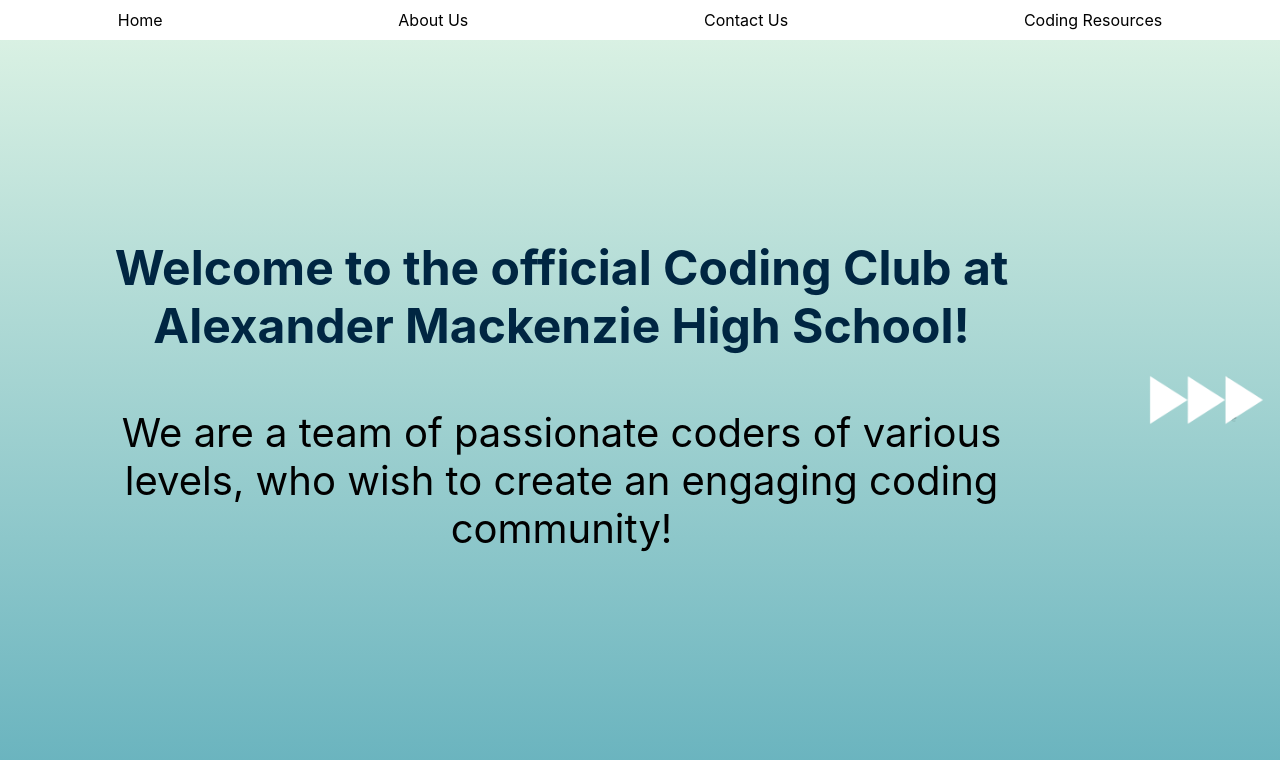
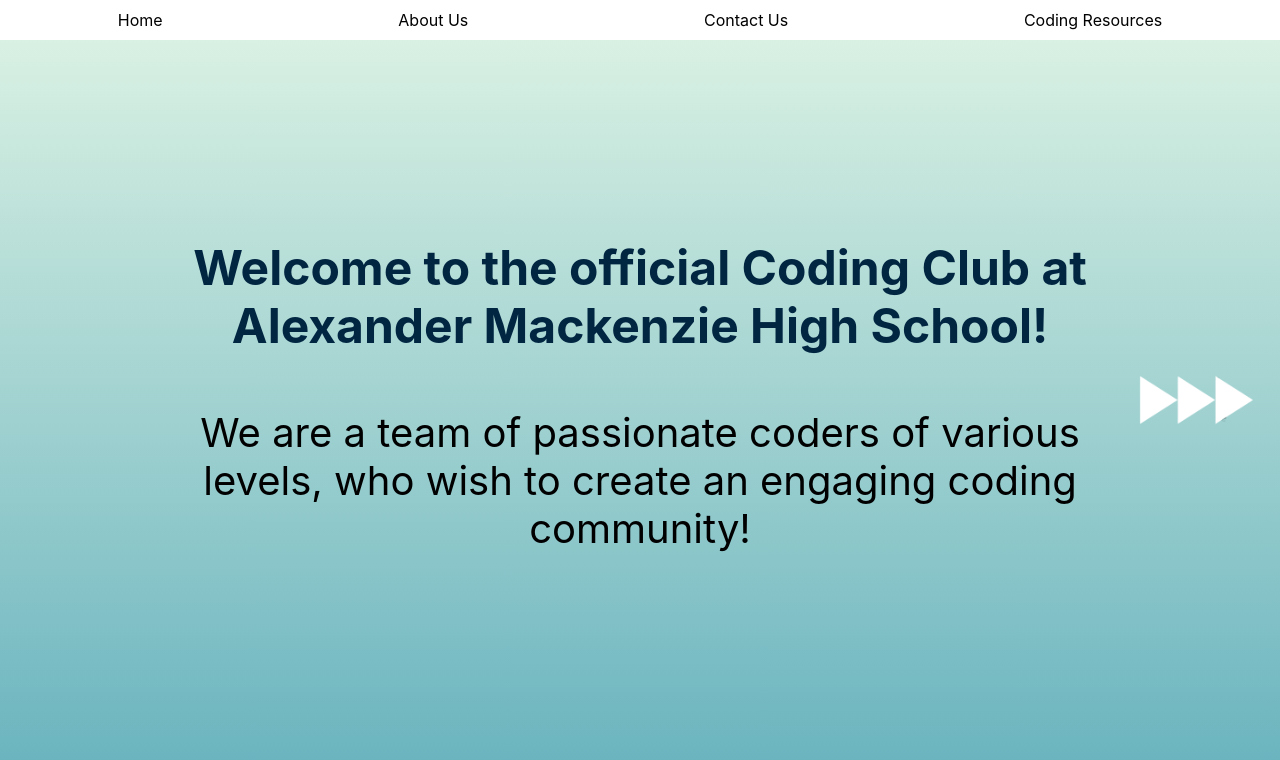
Before and after one commit to Coding-Club-AMHS/coding-club-website, a Next.js app: page /home in a window 1280 px wide. Shown: the top 760 px of the page. Built offline with nearby package versions, Linux system fonts and the light colour scheme.

Commit message:
added some more next buttons

```diff
--- a/components/HomePageScreen.js
+++ b/components/HomePageScreen.js
@@ -1,20 +1,14 @@
 import React from 'react';
 import StyledHomePageScreen from './HomePageScreen.styled';
-import NextButton from './NextButton';
-import Container from 'react-bootstrap/Container'
-import Navbar from './Navbar.js';
+
 
 const HomePageScreen = () => {
 
     return (
         <StyledHomePageScreen>
-
             <div className="content">
                 <h1>Welcome to the official Coding Club at Alexander Mackenzie High School! </h1>
                 <h1 id="second">We are a team of passionate coders of various levels, who wish to create an engaging coding community!</h1>
-            </div>
-            <div className="nextbutton">
-                <NextButton after='/about-us' />
             </div>
         </StyledHomePageScreen>
     )
--- a/pages/home.js
+++ b/pages/home.js
@@ -1,6 +1,6 @@
 import Head from 'next/head'
 import styles from '../styles/Home.module.css'
-import React, {useState,useContext} from 'react';
+import React, { useState, useContext } from 'react';
 import Navbar from '../components/Navbar';
 import HomePageScreen from '../components/HomePageScreen';
 import NextButton from '../components/NextButton';
@@ -15,10 +15,13 @@ const Home = () => {
       </Head>
 
       <main className={styles.main}>
-            <Navbar isDark={false}/>
+        <Navbar isDark={false} />
         {/* loads initial screen */}
-            <HomePageScreen/>
+        <HomePageScreen />
       </main>
+      <div className={styles.nextbutton}>
+        <NextButton id={styles.right} after='/about-us' />
+      </div>
     </div>
   )
 }
--- a/styles/Home.module.css
+++ b/styles/Home.module.css
@@ -120,9 +120,12 @@
 }
 
 .nextbutton {
+  min-width: 100vw;
+  top:50vh;
   position:fixed;
   display:inline-flex;
   align-items: center;
+  z-index: 10;
 }
 #left {
   left:0;
```
Also changed, not shown: pages/about-us.js (+6 -2 lines). Lines whose indentation alone changed are shown as unchanged.
